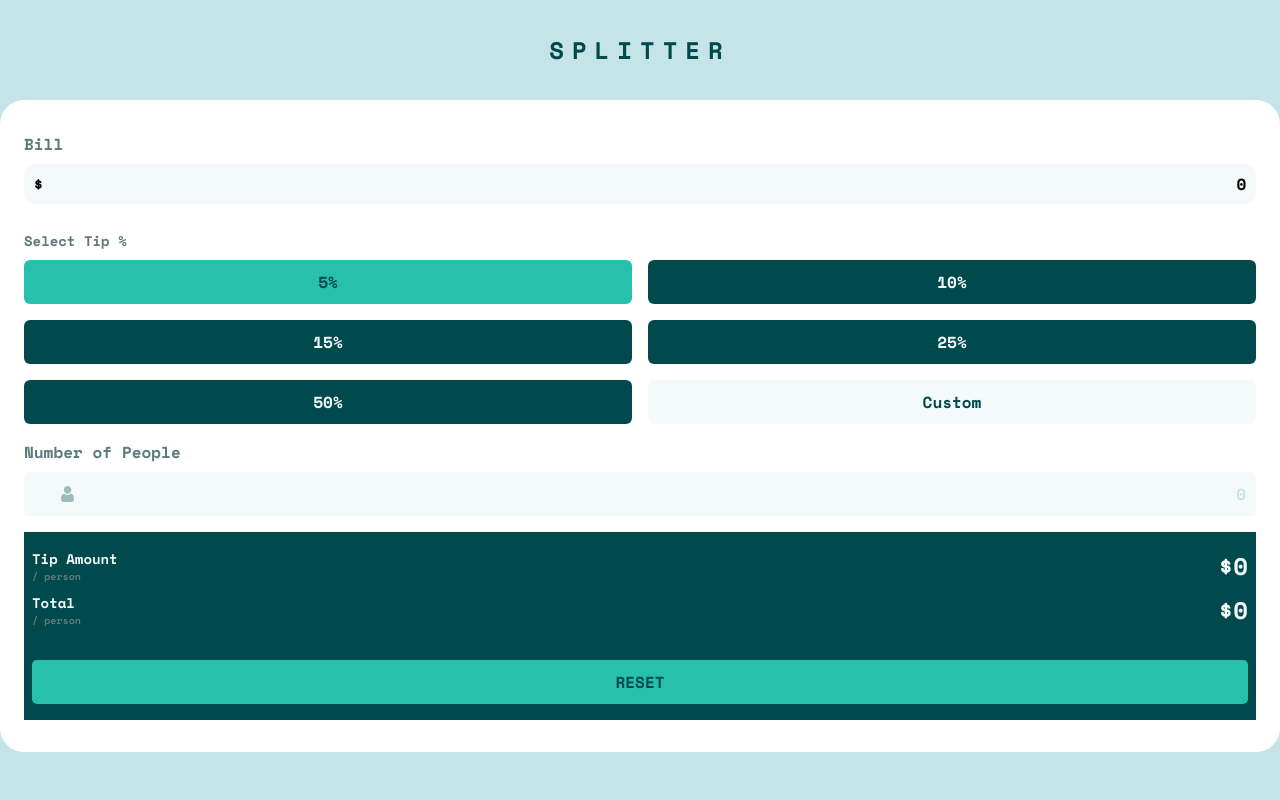
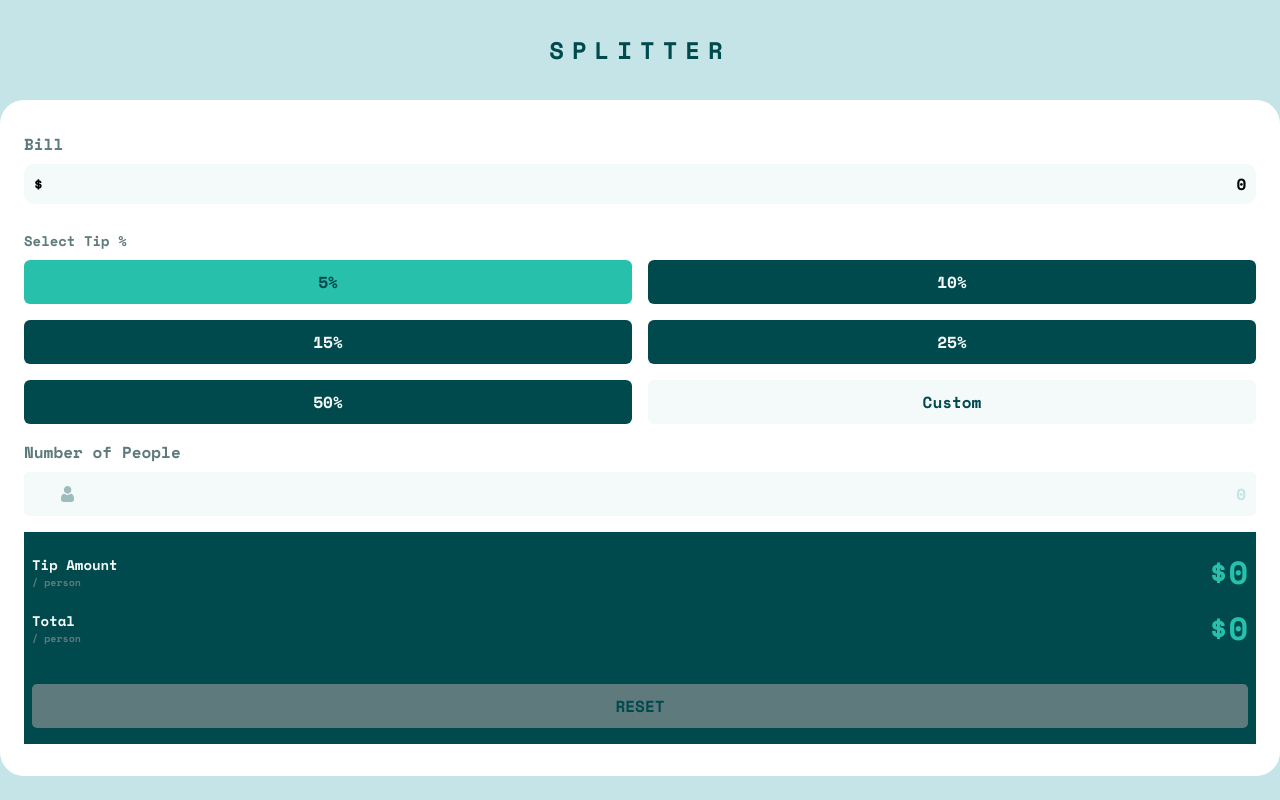
Before and after one commit to Robertron624/tip-calculator-app, a React (Vite) app: page / in a window 1280 px wide. Built offline with nearby package versions, Linux system fonts and the light colour scheme.

Commit message:
desktop design finished

```diff
--- a/src/App.scss
+++ b/src/App.scss
@@ -12,6 +12,11 @@ $light-grayish-cyan: hsl(185, 41%, 84%);
 $very-light-grayish-cyan: hsl(189, 41%, 97%);
 $white: hsl(0, 0%, 100%);
 
+@mixin large {
+  @media only screen and (min-width: 1440px) {
+    @content;
+  }
+}
 
 #root {
   max-width: 1280px;
@@ -52,9 +57,22 @@ $white: hsl(0, 0%, 100%);
         margin-top: .5rem;
         border-radius: 10px;
       }
-
     }
 
+    @include large {
+      display: flex;
+      width: 100%;
+      gap: 2rem;
+
+      & > div {
+        width: 50%;
+      }
+    }
+  }
+
+  @include large {
+    max-width: 50rem;
+    margin: 0 auto;
   }
 
 }
--- a/src/components/PercentagesArea/index.scss
+++ b/src/components/PercentagesArea/index.scss
@@ -2,17 +2,22 @@ $very-dark-cyan: hsl(183, 100%, 15%);
 $very-light-grayish-cyan: hsl(189, 41%, 97%);
 $strong-cyan: hsl(172, 67%, 45%);
 
+@mixin large {
+    @media only screen and (min-width: 1440px) {
+        @content;
+    }
+}
+
 .percentage-section {
-
     margin-top: 1.5rem;
 
-    .section-title{
+    .section-title {
         font-size: 14px;
-        margin-bottom: .5rem;
+        margin-bottom: 0.5rem;
     }
 
     .percentage-buttons {
-        margin-top: .5rem;
+        margin-top: 0.5rem;
         display: grid;
         grid-template-columns: 1fr 1fr;
         grid-template-rows: repeat(3, 1fr);
@@ -22,11 +27,12 @@ $strong-cyan: hsl(172, 67%, 45%);
         button {
             background-color: $very-dark-cyan;
             color: $very-light-grayish-cyan;
-            font-family: 'Space Mono',sans-serif;
-            padding: .5rem 0;
+            font-family: "Space Mono", sans-serif;
+            padding: 0.5rem 0;
             font-size: 1rem;
             border-radius: 6px;
             border-color: transparent;
+            cursor: pointer;
         }
 
         .custom-button {
@@ -39,5 +45,10 @@ $strong-cyan: hsl(172, 67%, 45%);
             background-color: $strong-cyan;
             color: $very-dark-cyan;
         }
+
+        @include large {
+            grid-template-columns: repeat(3, 1fr);
+            grid-template-rows: 1fr 1fr;
+        }
     }
 }
--- a/src/components/TotalizerArea/TotalizerArea.jsx
+++ b/src/components/TotalizerArea/TotalizerArea.jsx
@@ -4,6 +4,7 @@ import './index.scss'
 const TotalizerArea = ({tipAmount, total, resetFunction}) => {
     return (
         <div className="totalizers-area">
+            <div className="values">
                 <div className="tip-amount">
                     <p>
                         Tip Amount <span>/ person</span>
@@ -16,7 +17,8 @@ const TotalizerArea = ({tipAmount, total, resetFunction}) => {
                     </p>
                     <span className="amount-number">${total}</span>
                 </div>
-            <button onClick={resetFunction} className="reset">Reset</button>
+            </div>
+            <button onClick={resetFunction} disabled={true} className="reset">Reset</button>
         </div>
     );
 };
--- a/src/components/TotalizerArea/index.scss
+++ b/src/components/TotalizerArea/index.scss
@@ -12,6 +12,12 @@ $light-grayish-cyan: hsl(185, 41%, 84%);
 $very-light-grayish-cyan: hsl(189, 41%, 97%);
 $white: hsl(0, 0%, 100%);
 
+@mixin large {
+    @media only screen and (min-width: 1440px) {
+        @content;
+    }
+}
+
 .totalizers-area {
     margin-top: 1rem;
     background-color: $very-dark-cyan;
@@ -19,23 +25,31 @@ $white: hsl(0, 0%, 100%);
     padding: 1rem .5rem;
     font-size: .875rem;
 
+    @include large {
+        border-radius: 10px;
+        padding: 2.5rem 2rem 2rem 2rem;
+        margin-top: 0;
+        display: flex;
+        flex-direction: column;
+        justify-content: space-between;
+    }
 
     .tip-amount {
         display: flex;
         justify-content: space-between;
-
+        align-items: center;
     }
 
     .total {
         display: flex;
         justify-content: space-between;
         margin-top: .5rem;
-
-
+        align-items: center;
     }
 
     .amount-number {
-        font-size: 1.5rem;
+        font-size: 2rem;
+        color: $strong-cyan;
     }
 
     p {
@@ -59,6 +73,14 @@ $white: hsl(0, 0%, 100%);
         border-color: transparent;
         padding: .5rem 0;
         text-transform: uppercase;
+
+        &:disabled {
+            background-color: $dark-grayish-cyan;
+        }
+
+        @include large {
+            margin-top: 0;
+        }
     }
 
 }
--- a/src/index.css
+++ b/src/index.css
@@ -22,3 +22,9 @@ body {
 body {
   background: hsl(185, 41%, 84%)
 }
+
+@media screen and (min-width: 768px) {
+  #root {
+    margin: 0 auto;
+  }
+}
```
Lines whose indentation alone changed are shown as unchanged.
